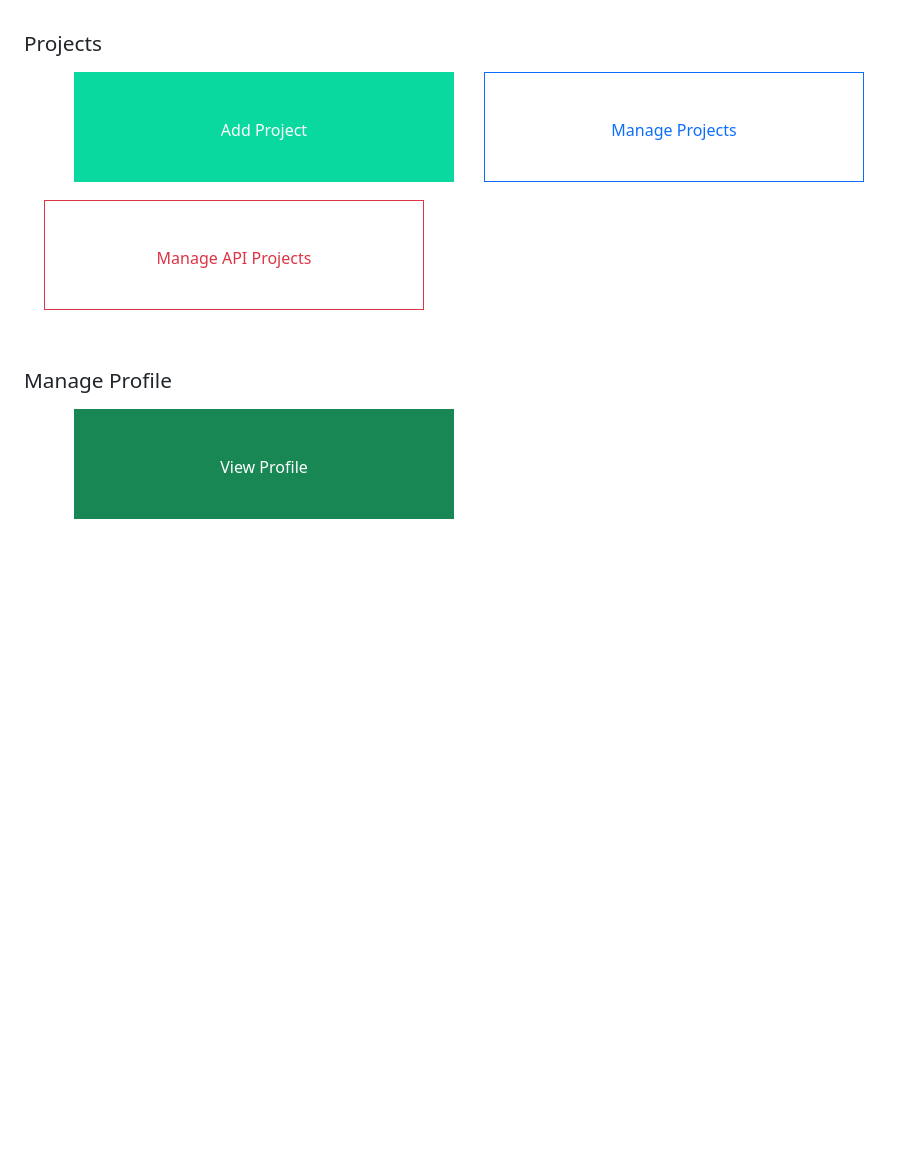
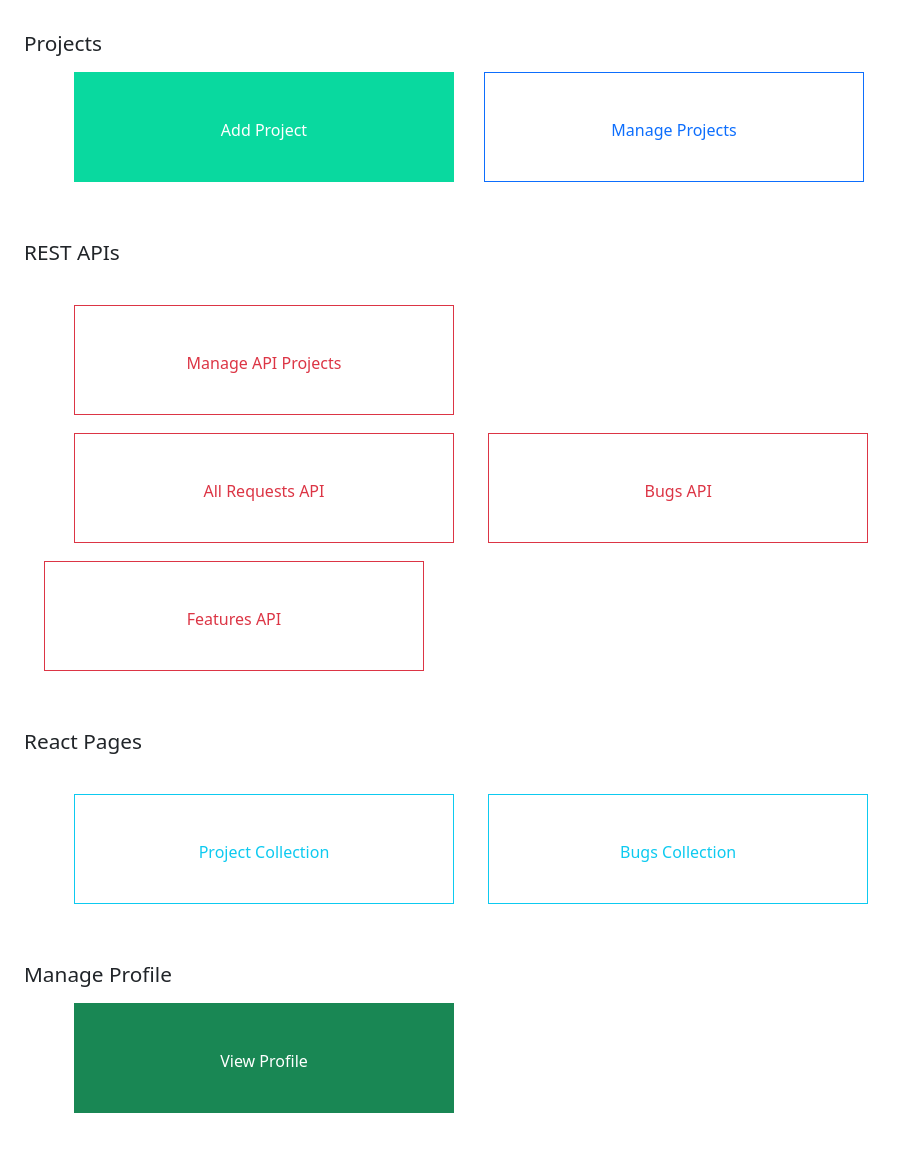
Before and after one commit to beingbat/bugzilla_django_react, a Django app: template templates/index_dashboard.html in a window 1280 px wide. Shown: the part 578-1749 px from the top of the page, without its empty margins (0-905 px from the left). Before the commit the page ends 1097 px from the top, so only its background shows below. Run offline with Django 3.2, Linux system fonts and the light colour scheme; the template is opened without the code that fills it, so the values that code supplies are empty; the visitor is signed in with stand-in values (Sample User, id 1); some libraries are stand-ins or nearby versions.

Commit message:
Create navigation from dashboard to react pages

```diff
--- a/reactapp/src/components/navbar.jsx
+++ b/reactapp/src/components/navbar.jsx
@@ -5,7 +5,7 @@ import { Container, Row, Col, Navbar, NavbarBrand, Nav, NavLink } from "reactstr
 const Navigation = () => {
   return (
     <Navbar className="color-nav" sticky='top' >
-      <NavbarBrand className="mx-3 pt-2" href="#">
+      <NavbarBrand className="mx-3 pt-2" href="/">
         <Container className="">
           <Row className="">
             <Col>
--- a/templates/index_dashboard.html
+++ b/templates/index_dashboard.html
@@ -48,22 +48,6 @@
       >Manage QAEngineers</a
     >
     {% endif %}
-    <br>
-    {% if dev_list %}
-    <a
-      class="mt-2 btn  btn-outline-warning dashboard_btn"
-      style="margin-left: 50px"
-      href="{% url 'user-list-api' slug=types.0.0 %}"
-      >Manage Developers API</a
-    >
-    {% endif %} {% if qae_list %}
-    <a
-      class="mt-2 btn btn-outline-warning dashboard_btn"
-      style="margin-left: 20px"
-      href="{% url 'user-list-api' slug=types.1.0 %}"
-      >Manage QAE API</a
-    >
-    {% endif %}
   </div>
   <div class="mb-5">
     <h5 class="mt-5 display-6 large_font">Projects</h5>
@@ -78,12 +62,8 @@
       href="{% url 'list-project' %}"
       >Manage Projects</a
     >
-    <a
-      class="mt-2 btn btn-outline-danger dashboard_btn"
-      style="margin-left: 20px"
-      href="{% url 'list-projects-api' %}"
-      >Manage API Projects</a
-    >
+
+
   </div>
   {% if bugs %}
   <div class="mb-5">
@@ -106,12 +86,39 @@
     href="{% url 'list-bug-filter' slug='feature'%}"
     >Manage Features</a
   >
+  </div>
+  {% endif %}
+  {% comment %} <br> {% endcomment %}
+  <h5 class="mt-5 display-6 large_font">REST APIs</h5>
+  {% if dev_list %}
+  <a
+    class="mt-2 btn  btn-outline-warning dashboard_btn"
+    style="margin-left: 50px"
+    href="{% url 'user-list-api' slug=types.0.0 %}"
+    >Manage Developers API</a
+  >
+  {% endif %} {% if qae_list %}
+  <a
+    class="mt-2 btn btn-outline-warning dashboard_btn"
+    style="margin-left: 20px"
+    href="{% url 'user-list-api' slug=types.1.0 %}"
+    >Manage QAE API</a
+  >
+  {% endif %}
+
+  <br>
+  <a
+    class="mt-2 btn btn-outline-danger dashboard_btn"
+    style="margin-left: 50px"
+    href="{% url 'list-projects-api' %}"
+    >Manage API Projects</a
+  >
   <br>
   <a
   class="mt-2 btn btn-outline-danger dashboard_btn"
   style="margin-left: 50px"
   href="{% url 'bug-list-api'%}"
-  >All API</a
+  >All Requests API</a
   >
   <a
     class="mt-2 btn btn-outline-danger dashboard_btn"
@@ -123,10 +130,41 @@
   class="mt-2 btn btn-outline-danger dashboard_btn"
   style="margin-left: 20px"
   href="{% url 'bug-list-api' slug='feature'%}"
-  >Features API</a
+  >Features API</a>
+  <div class="mb-5">
+    <h5 class="mt-5 display-6 large_font">React Pages</h5>
+    {% if dev_list %}
+    <a
+      class="mt-2 btn  btn-outline-info dashboard_btn"
+      style="margin-left: 50px"
+      href="/react/developer-collection/"
+      >Developers Collection</a
+    >
+    {% endif %} {% if qae_list %}
+    <a
+      class="mt-2 btn btn-outline-info dashboard_btn"
+      style="margin-left: 20px"
+      href="/react/qae-collection/"
+      >QAE Collection</a
+    >
+    {% endif %}
+    <br>
+    <a
+    class="mt-2 btn btn-outline-info dashboard_btn"
+    style="margin-left: 50px"
+    href="/react/project-collection/"
+    >Project Collection</a
   >
+  <a
+    class="mt-2 btn btn-outline-info dashboard_btn"
+    style="margin-left: 20px"
+    href="/react/bug-collection/"
+    >Bugs Collection</a
+  >
+
   </div>
-  {% endif %} {% else %} {% if user_type == types.0.0%}
+
+  {% else %} {% if user_type == types.0.0%}
   <div class="mb-5">
     {% if project_name %}
     {% if bugs_assigned %}
```
Also changed, not shown: reactapp/src/components/collections.jsx (+37 -15 lines).
